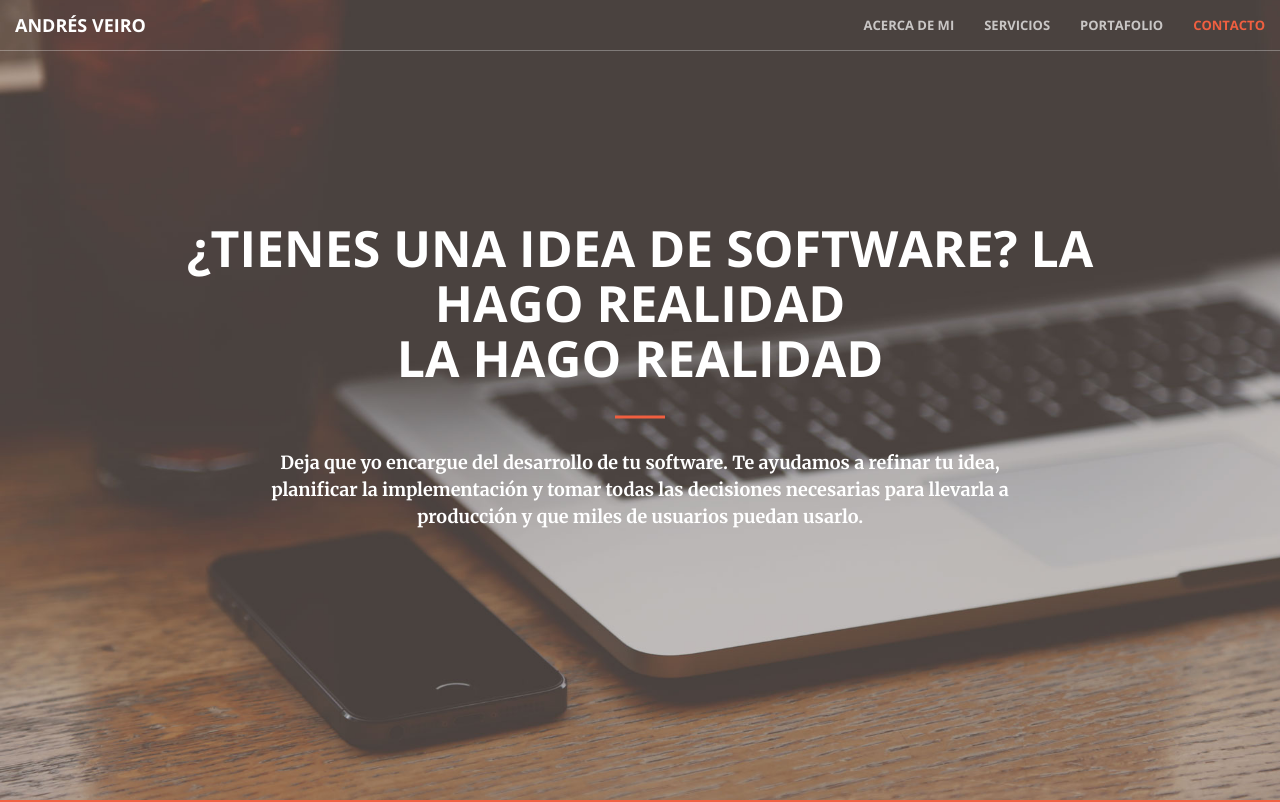
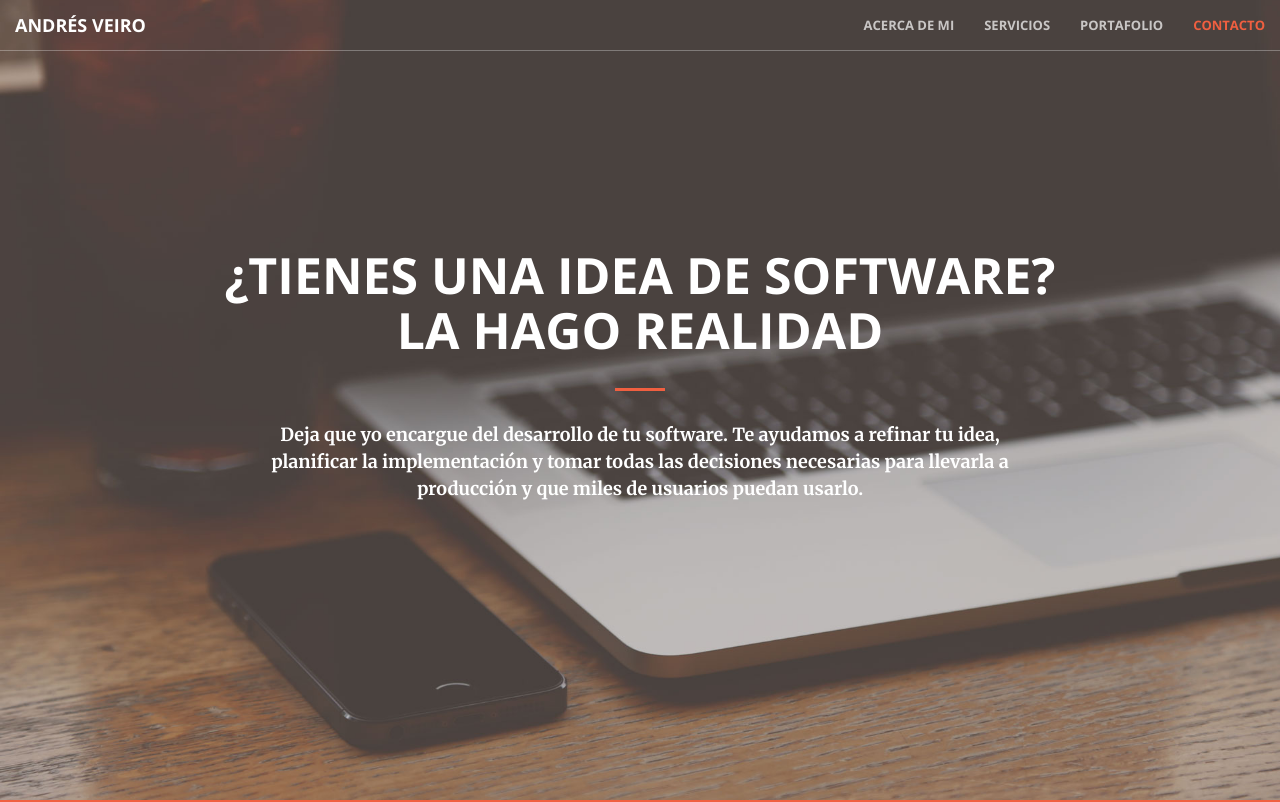
Before and after one commit to veiro/veiro.github.io, a website: page index.html in a window 1280 px wide. Shown: the top 802 px of the page. Drawn offline with nearby package versions, Linux system fonts and the light colour scheme.

Commit message:
conteonido

```diff
--- a/index.html
+++ b/index.html
@@ -74,7 +74,7 @@
     <header>
         <div class="header-content">
             <div class="header-content-inner">
-                <h1 id="homeHeading">¿Tienes una idea de software? La hago realidad</h1>
+                <h1 id="homeHeading">¿Tienes una idea de software?</h1>
                 <h1 id="homeHeading">La hago realidad</h1>
                 <hr>
                 <p style="font-weight: bold; color: white;">Deja que yo encargue del desarrollo de tu software. Te ayudamos a refinar tu idea, planificar la implementación y tomar todas las decisiones necesarias para llevarla a producción y que miles de usuarios puedan usarlo.</p>
```
